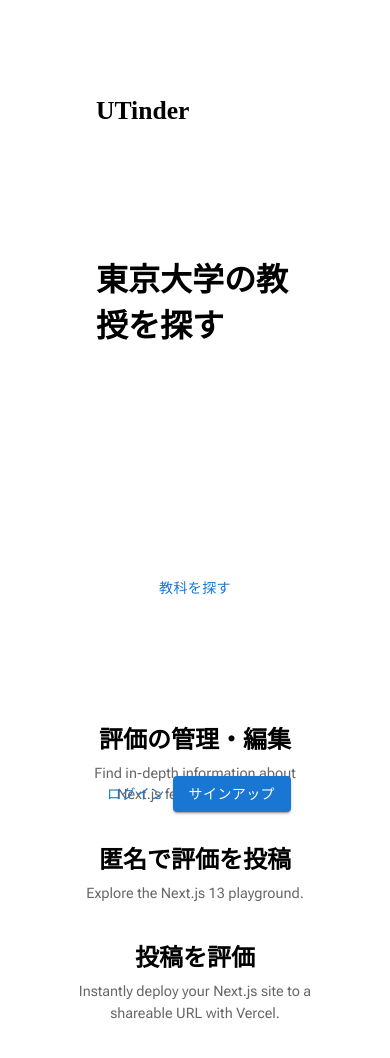
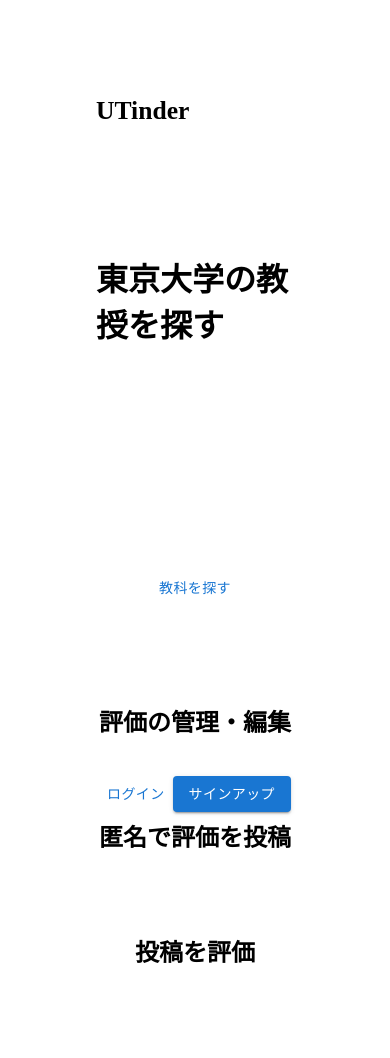
Before and after one commit to miki-yuasa/utinder, a Next.js app: page / in a window 390 px wide. Shown: the top 1058 px of the page. Built offline with nearby package versions, Linux system fonts and the light colour scheme.

Commit message:
feat: responsive grid added

```diff
--- a/src/app/page.module.css
+++ b/src/app/page.module.css
@@ -40,10 +40,9 @@
 }
 
 .grid {
-  display: grid;
-  grid-template-columns: repeat(3, minmax(33%, auto));
-  width: var(--max-width);
-  max-width: 100%;
+  display: block;
+  max-width: var(--max-width);
+  width: 100%;
 }
 
 .card {
--- a/src/app/page.tsx
+++ b/src/app/page.tsx
@@ -4,6 +4,8 @@ import { Inter, Roboto_Flex } from '@next/font/google'
 import styles from './page.module.css'
 
 import { Button } from '@/components/Button/Button'
+import { Grid } from '@/components/Grid/Grid'
+import { Box } from '@mui/material'
 
 const inter = Roboto_Flex({ subsets: ["latin"] })// Inter({ subsets: ['latin'] })
 
@@ -26,47 +28,24 @@ export default function Home() {
       <div className={styles.center}>
         <Button variant='text'>教科を探す</Button>
       </div>
-
       <div className={styles.grid}>
-        <a
-          href="https://beta.nextjs.org/docs?utm_source=create-next-app&utm_medium=appdir-template&utm_campaign=create-next-app"
-          className={styles.card}
-          target="_blank"
-          rel="noopener noreferrer"
-        >
+        <Grid container spacing={10} style={{ textAlign: "center" }}>
+          <Grid item xs={12} md={4}  >
             <h2 className={inter.className}>
               評価の管理・編集
             </h2>
-          <p className={inter.className}>
-            Find in-depth information about Next.js features and API.
-          </p>
-        </a>
-
-        <a
-          href="https://vercel.com/templates?framework=next.js&utm_source=create-next-app&utm_medium=appdir-template&utm_campaign=create-next-app"
-          className={styles.card}
-          target="_blank"
-          rel="noopener noreferrer"
-        >
+          </Grid>
+          <Grid item xs={12} md={4} >
             <h2 className={inter.className}>
               匿名で評価を投稿
             </h2>
-          <p className={inter.className}>Explore the Next.js 13 playground.</p>
-        </a>
-
-        <a
-          href="https://vercel.com/new?utm_source=create-next-app&utm_medium=appdir-template&utm_campaign=create-next-app"
-          className={styles.card}
-          target="_blank"
-          rel="noopener noreferrer"
-        >
+          </Grid>
+          <Grid item xs={12} md={4} >
             <h2 className={inter.className}>
               投稿を評価
             </h2>
-          <p className={inter.className}>
-            Instantly deploy your Next.js site to a shareable URL with Vercel.
-          </p>
-        </a>
+          </Grid>
+        </Grid>
       </div>
     </main>
   )
```
Lines whose indentation alone changed are shown as unchanged.
